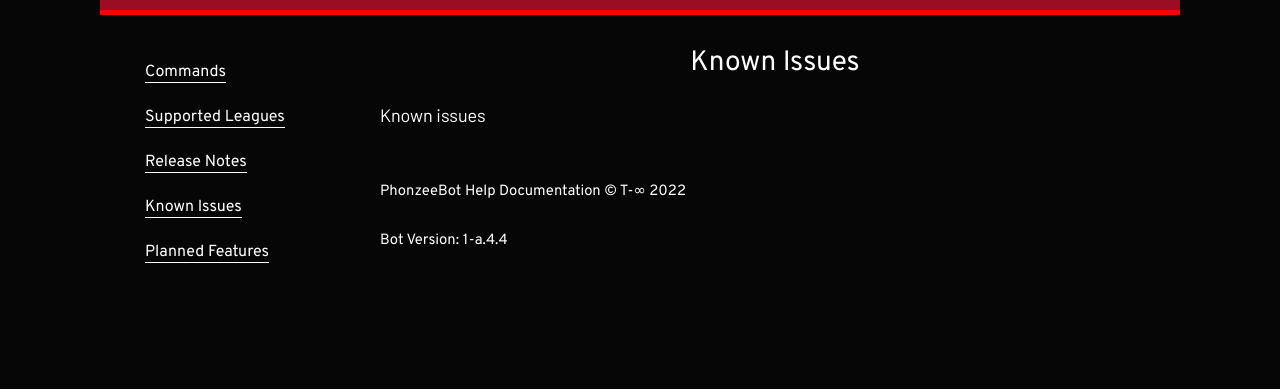
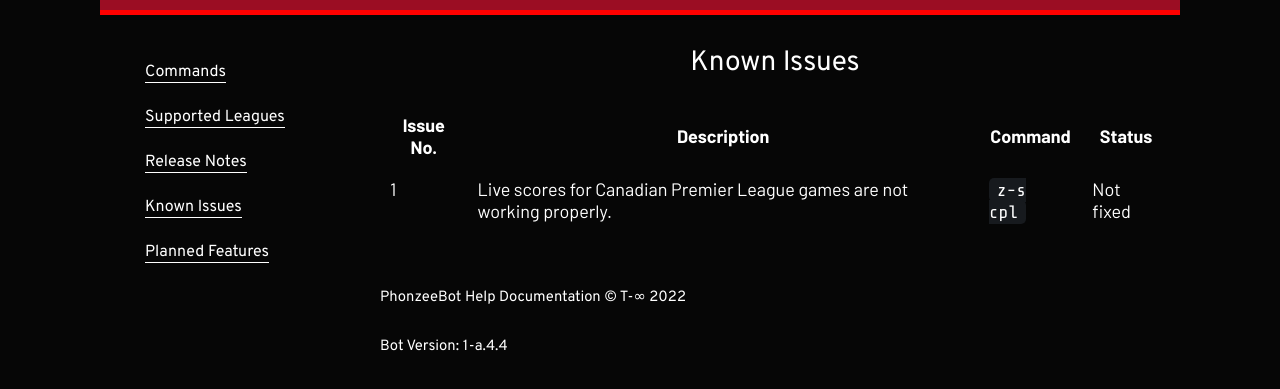
Before and after one commit to Dolcee85/phonzee-bot-help, a Gatsby site: page /known-issues in a window 1280 px wide. Shown: the part 101-490 px from the top of the page. Built offline with nearby package versions, Linux system fonts and the light colour scheme; Gatsby itself is replaced by a stand-in of ours.

Commit message:
Added an issue under known issues

```diff
--- a/src/pages/known-issues.js
+++ b/src/pages/known-issues.js
@@ -5,7 +5,22 @@
 export default function Home() {
   return (
     <Layout title="Known Issues">
-      Known issues
+      <thead>
+        <tr>
+          <th>Issue No.</th>
+          <th>Description</th>
+          <th>Command</th>
+          <th>Status</th>
+        </tr>
+      </thead>
+      <tbody>
+        <tr>
+          <td>1</td>
+          <td>Live scores for Canadian Premier League games are not working properly.</td>
+          <td><code>z-s cpl</code></td>
+          <td>Not fixed</td>
+        </tr>
+      </tbody>
     </Layout>
   );
 }
```
